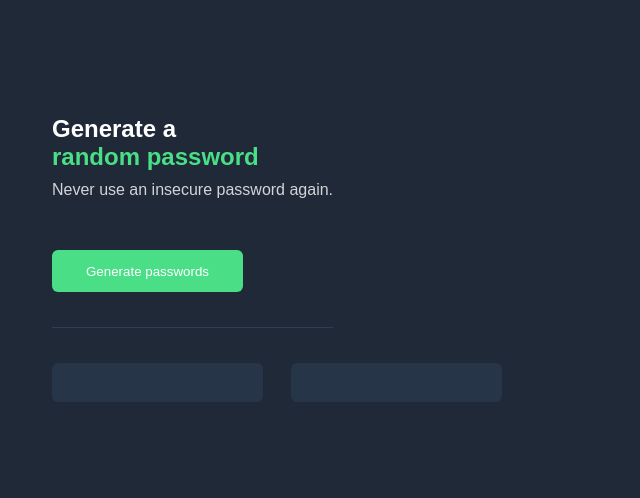
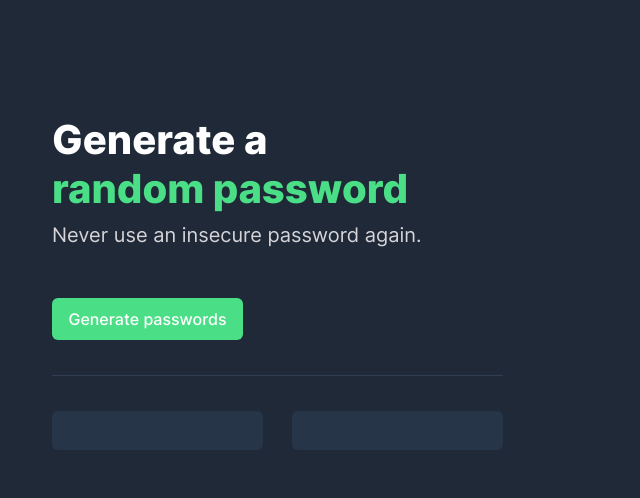
Before and after one commit to Xaffekt/scrimba-password-generator-proj, a plain HTML site: page index.html in a window 1280 px wide. Shown: the whole page, without its empty margins (0-640 px from the left). Drawn offline with Linux system fonts and the light colour scheme.

Commit message:
font update
cleaned up code and added correct fonts and text sizes

```diff
--- a/index.html
+++ b/index.html
@@ -2,6 +2,7 @@
 <html>
     <head>
         <link rel="stylesheet" href="styles.css"/>
+        <title>Password Generator</title>
     </head>
     <body>
         <div class="hero-container">
--- a/index.js
+++ b/index.js
@@ -9,6 +9,7 @@ let passwordTwoEl = document.querySelector("#password-two");
 
 let password;
 
+/* Runs every time generate password button is clicked */
 function generate()
 {
     passwordOneEl.textContent = createPassword();
@@ -18,25 +19,26 @@ function generate()
 function createPassword()
 {
     password = "";
-    for(let i = 0; i < 15; i++)
+    for(let i = 0; i < 15; i++) //change this if you are going to add custom password length,  i < number user chooses(the question is how to do this, current idea is to have a counter with + and - and then use that input to set length)
     {
-        password += characters[randomNum(characters)];
+        password += characters[randomArrayIndex(characters)];
     }
     console.log(password);
     return password;
 }
 
-function randomNum()
+function randomArrayIndex(array)
 {
-    return Math.floor(Math.random() * characters.length)
+    let length = array.length;
+    return Math.floor(Math.random() * length)
 }
 
 function copyText(id)
-{   console.log(id)
-    let passwordEl = id;
-    let passwordText = passwordEl.textContent;
+{
+    console.log(id) //tests to see how it grabs the html element
+    let passwordText = id.textContent; //grabs the text inside the button
 
-    navigator.clipboard.writeText(passwordText);
+    navigator.clipboard.writeText(passwordText); //copies text to clipboard
 
     alert("Copied to clipboard");
 }
--- a/styles.css
+++ b/styles.css
@@ -1,10 +1,21 @@
+@font-face {
+    font-family: Inter;
+    src: url(Fonts/Inter-VariableFont_slnt\,wght.ttf);
+}
+
+@font-face {
+    font-family: Karla;
+    src: url(Fonts/Inter-VariableFont_slnt\,wght.ttf);
+
+}
+
+
 /* Color palette
     dark blue: #1F2937
+    lighter blue: #273549
     green: #4ADF86
     white
     grey: #D5D4D8
-
-    lighter background: #273549
 
 */
 
@@ -14,6 +25,16 @@ body{
     min-height: auto;
     margin: 0;
     padding: 0;
+    font-family: Arial, Helvetica, sans-serif; /*backup font incase something fails, unsure if this is the best way to do this */
+}
+
+button{
+    text-align: center;
+    font-family: Inter;
+    font-weight: 500;
+    font-size: 16px;
+
+    cursor: pointer;
 }
 
 .hero-container
@@ -21,28 +42,29 @@ body{
     display: flex;
     flex-direction: column;
     align-items: start;
-    flex-wrap: wrap;
-    font-family: Arial, Helvetica, sans-serif;
+    flex-wrap: wrap; /*allows password boxes to stack, wasnt able to get the whole thing scaleable though. waiting until responsive design module to learn it properly(dont want bad habbits) */
+
     width: auto;
     margin-left: 52px;
+
     color:white;
+
+    font-family: Inter; /*keeps font consistent incase new things are added */
+    font-style: normal;
 }
 
-.hero-container button{
-    text-align: center;
+.hero-container button
+{
+    margin: 0;
+    padding: 9px 16px;
+
     border: none;
     border-radius: 6px;
-    padding: 9px 16px;
-    margin: 0;
-}
 
-button{
-    cursor: pointer;
 }
 
 .generate-container
 {
-    border-bottom: 1px solid #2F3E53;
     margin: 0;
     padding: 0;
 }
@@ -51,6 +73,10 @@ button{
 {
     margin: 0;
     padding: 0;
+
+    font-family: Karla;
+    font-weight: 800;
+    font-size: 40px;
 }
 
 #title-white
@@ -65,29 +91,46 @@ button{
 
 .description
 {
+    margin: 10px 0 51px 0;
+
+    font-weight: 400;
+    font-size: 20px;
     color: #D5D4D8;
-    margin: 10px 0 51px 0;
 }
-.generate-container button{
+
+.generate-container button
+{
     width: 191px;
     height: 42px;
 }
 
-#generate-el{
+#generate-el
+{
+    margin-bottom: 35px;
+
     background-color: #4ADF86;
     color: white;
-    margin-bottom: 35px;
 }
 
 .passwords-container
 {
-    margin: 35px 0 0;
-    padding: 0;
+    height: 84px;
+    margin: 0;
+    padding: 35px 0 0 0;
+
+    border-top: 1px solid #2F3E53;
 }
-.passwords-container button{
+.passwords-container button
+{
+    margin: 0 0 10px 0;
     width: 211px;
     height: 39px;
+
     background-color: #273549;
     color: #4ADF86;
-    margin:0 24px 10px 0 ;
 }
+
+#password-one
+{
+    margin-right: 24px;
+}
```
Also changed, not shown: Fonts/Inter-VariableFont_slnt,wght.ttf (added), Fonts/Karla-VariableFont_wght.ttf (added).
